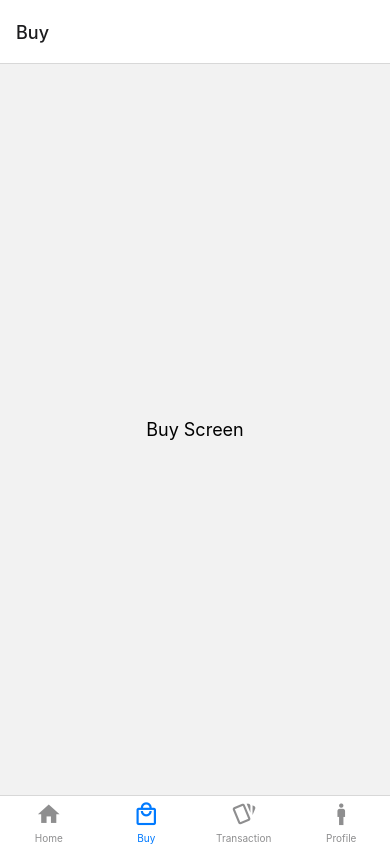
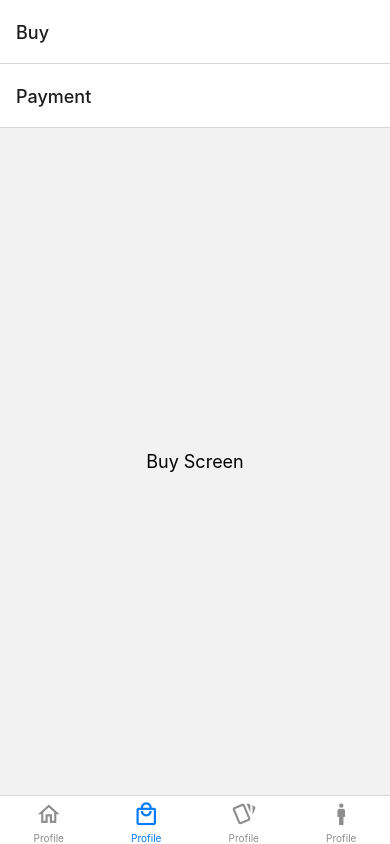
Before and after one commit to kivelz/react-native-transction, a React Native app: screen /Buy in a window 390 px wide. Built offline with nearby package versions, Linux system fonts and the light colour scheme.

Commit message:
resolve react native 6 issue

```diff
--- a/App.js
+++ b/App.js
@@ -4,9 +4,9 @@ import Tabs from './app/navigation/tabs';
 
 const App = () => {
   return (
-    <NavigationContainer>
+
     <Tabs/>
-  </NavigationContainer>
+
   )
 
 }
--- a/app/navigation/tabs.js
+++ b/app/navigation/tabs.js
@@ -5,47 +5,89 @@ import ProfileScreen from "../view/screen/ProfileScreen";
 import BuyScreen from "../view/screen/BuyScreen";
 import TransactionScreen from "../view/screen/TransactionScreen";
 import NotificationScreen from "../view/screen/NotificationScreen";
+import { NavigationContainer } from "@react-navigation/native"
 import { createMaterialBottomTabNavigator } from '@react-navigation/material-bottom-tabs';
 import MaterialCommunityIcons from 'react-native-vector-icons/MaterialCommunityIcons';
+import { createNativeStackNavigator } from '@react-navigation/native-stack';
 
+const Stack = createNativeStackNavigator();
 const Tab = createBottomTabNavigator();
 
-const Tabs = () => {
-    return (
-     <Tab.Navigator
-        screenOptions={{
-            showLabel:false,
-            style:{},
-        }}
-        >
-       <Tab.Screen name="Home" component={HomeScreen}  options={{
-          tabBarLabel: 'Home',
+function HomeStack() {
+  return (
+    <Stack.Navigator>
+      <Tab.Screen name="Home" component={HomeScreen} />
+    </Stack.Navigator>
+  );
+}
+function PaymentStack() {
+  return (
+    <Stack.Navigator>
+      <Tab.Screen name="Payment" component={BuyScreen} />
+    </Stack.Navigator>
+  );
+}
+function ProfileStack() {
+  return (
+    <Stack.Navigator>
+      <Tab.Screen name="Profile" component={ProfileScreen} />
+      <Tab.Screen name="Buy" component={NotificationScreen} />
+    </Stack.Navigator>
+  );
+}
+function TransactionStack() {
+  return (
+    <Stack.Navigator>
+      <Tab.Screen name="Transaction" component={TransactionScreen} />
+      <Tab.Screen name="Buy" component={NotificationScreen} />
+    </Stack.Navigator>
+  );
+}
+function BottomBarNavigation() {
+  return (
+    <Tab.Navigator>
+      <Tab.Screen name="Home" component={HomeStack}   options={{
+          tabBarLabel: 'Profile',
           tabBarIcon: ({ color }) => (
-            <MaterialCommunityIcons name="home" color={color} size={26} />
+            <MaterialCommunityIcons name="home-outline" color={color} size={26} />
           ),
         }} />
-            <Tab.Screen name="Buy" component={BuyScreen} options={{
-          tabBarLabel: 'Buy',
+      <Tab.Screen name="Buy" component={PaymentStack}   options={{
+          tabBarLabel: 'Profile',
           tabBarIcon: ({ color }) => (
             <MaterialCommunityIcons name="shopping-outline" color={color} size={26} />
           ),
-        }}  />
-            <Tab.Screen name="Transaction" component={TransactionScreen} options={{
-          tabBarLabel: 'Transaction',
+        }} />
+      <Tab.Screen name="Transaction" component={TransactionStack}   options={{
+          tabBarLabel: 'Profile',
           tabBarIcon: ({ color }) => (
-            <MaterialCommunityIcons name="cards-outline" color={color} size={26} options={{
-                tabBarLabel: 'Home',
-              }} />
+            <MaterialCommunityIcons name="cards-outline" color={color} size={26} />
           ),
         }} />
-            <Tab.Screen name="Profile" component={ProfileScreen} options={{
+      <Tab.Screen name="Profile" component={ProfileStack}  options={{
           tabBarLabel: 'Profile',
           tabBarIcon: ({ color }) => (
             <MaterialCommunityIcons name="human-male" color={color} size={26} />
           ),
-        }}  />
-        </Tab.Navigator>
-    )
+        }} />
+    </Tab.Navigator>
+  );
 }
 
-export default Tabs;
+function App() {
+  return (
+    <NavigationContainer>
+      <Stack.Navigator>
+        <Stack.Screen
+          name="Explore"
+          component={BottomBarNavigation}
+          options={{ headerShown: false }}
+        />
+        {/* <Stack.Screen name="Profiless" component={Pay} />
+        <Stack.Screen name="Settings" component={TransactionScreen} /> */}
+      </Stack.Navigator>
+    </NavigationContainer>
+  );
+}
+
+export default App;
--- a/app/view/screen/NotificationScreen.js
+++ b/app/view/screen/NotificationScreen.js
@@ -1,83 +1,14 @@
-import React, { useState, useEffect } from "react";
-import { Alert, Modal, StyleSheet, Text, Pressable, View } from "react-native";
+import { Text, View } from 'react-native'
+import React, { Component } from 'react'
 
+export class NotificationScreen extends Component {
+  render() {
+    return (
+      <View>
+        <Text>NotificationScreen</Text>
+      </View>
+    )
+  }
+}
 
-const Notification = (props) => {
-  const [modalVisible, setModalVisible] = useState(false);
-
-  useEffect(() => {{
-    setModalVisible(props.isVisible);
-  }}, [props.isVisible]);
-  return (
-    <View >
-      <Modal
-        animationType="slide"
-        transparent={false}
-        visible={modalVisible}
-        style={{margin: 0, flex:1, backgroundColor:'black'}}
-        onRequestClose={() => {
-          setModalVisible(!modalVisible);
-        }}
-      >
-        <View style={{flex: 1, justifyContent:'center'}}>
-          <View style={{flex: 1}}>
-            <Text style={styles.modalText}>Hello World!</Text>
-            <Pressable
-              style={[styles.button, styles.buttonClose]}
-              onPress={() => setModalVisible(!modalVisible)}
-            >
-              <Text style={styles.textStyle}>Hide Modal</Text>
-            </Pressable>
-          </View>
-        </View>
-      </Modal>
-
-    </View>
-  );
-};
-
-const styles = StyleSheet.create({
-  centeredView: {
-
-    justifyContent: "center",
-    alignItems: "center",
-    marginTop: 22
-  },
-  modalView: {
-    margin: 20,
-    backgroundColor: "black",
-    borderRadius: 20,
-    padding: 35,
-    alignItems: "center",
-    shadowColor: "#000",
-    shadowOffset: {
-      width: 0,
-      height: 2
-    },
-    shadowOpacity: 0.25,
-    shadowRadius: 4,
-    elevation: 5
-  },
-  button: {
-    borderRadius: 20,
-    padding: 10,
-    elevation: 2
-  },
-  buttonOpen: {
-    backgroundColor: "#F194FF",
-  },
-  buttonClose: {
-    backgroundColor: "#2196F3",
-  },
-  textStyle: {
-    color: "white",
-    fontWeight: "bold",
-    textAlign: "center"
-  },
-  modalText: {
-    marginBottom: 15,
-    textAlign: "center"
-  }
-});
-
-export default Notification
+export default NotificationScreen
```
Also changed, not shown: app/navigation/AppContainer/index.js (added, +13 -0 lines), 1 other file (tests, documents, lock files or other folders).
